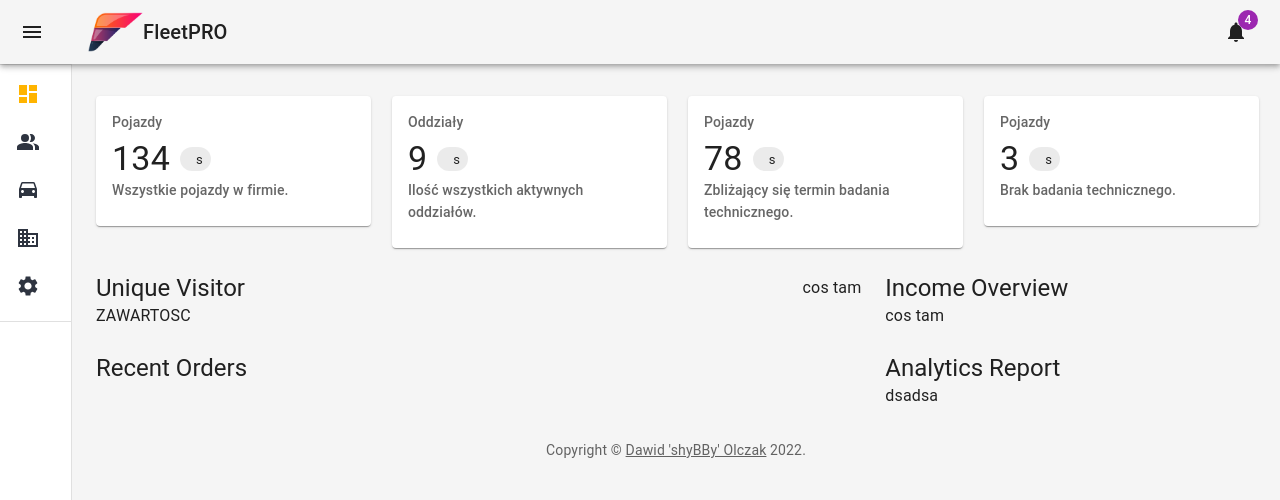
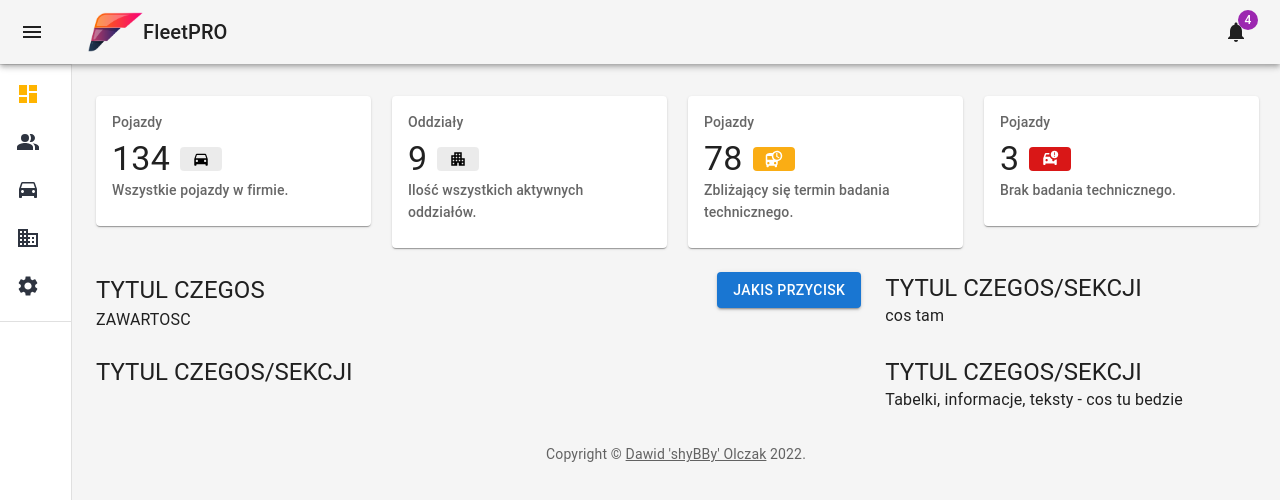
Before and after one commit to shyBBy/frontend_fleet-pro, a React (Create React App) app: page /dashboard in a window 1280 px wide. Shown: the top 500 px of the page. Built offline with nearby package versions, Linux system fonts and the light colour scheme; no server answers.

Commit message:
Added Card with props

```diff
--- a/src/components/Dashboard/Dashboard.tsx
+++ b/src/components/Dashboard/Dashboard.tsx
@@ -11,6 +11,10 @@ import {
 } from "@mui/material";
 import {MessageOutlined} from "@mui/icons-material";
 import {MainCard} from "../MainCard";
+import CarCrashIcon from '@mui/icons-material/CarCrash';
+import DirectionsCarIcon from '@mui/icons-material/DirectionsCar';
+import ApartmentIcon from '@mui/icons-material/Apartment';
+import DepartureBoardIcon from '@mui/icons-material/DepartureBoard';
 
 
 
@@ -53,16 +57,16 @@ export const Dashboard = () => {
 
                 {/* row 1 */}
                 <Grid item xs={12} sm={6} md={4} lg={3}>
-                    <MainCard title={'Pojazdy'} count={134} description={'Wszystkie pojazdy w firmie.'}/>
+                    <MainCard title={'Pojazdy'} count={134} description={'Wszystkie pojazdy w firmie.'} icon={<DirectionsCarIcon style={{color: 'black'}}/>}/>
                 </Grid>
                 <Grid item xs={12} sm={6} md={4} lg={3}>
-                    <MainCard title={'Oddziały'} count={9} description={'Ilość wszystkich aktywnych oddziałów.'}/>
+                    <MainCard title={'Oddziały'} count={9} description={'Ilość wszystkich aktywnych oddziałów.'} icon={<ApartmentIcon style={{color: 'black'}}/>}/>
                 </Grid>
                 <Grid item xs={12} sm={6} md={4} lg={3}>
-                    <MainCard title={'Pojazdy'} count={78} description={'Zbliżający się termin badania technicznego.'}/>
+                    <MainCard title={'Pojazdy'} count={78} description={'Zbliżający się termin badania technicznego.'} chipColor={`rgb(250, 173, 20)`} icon={<DepartureBoardIcon style={{color: 'white'}}/>}/>
                 </Grid>
                 <Grid item xs={12} sm={6} md={4} lg={3}>
-                    <MainCard title={'Pojazdy'} count={3} description={'Brak badania technicznego.'}/>
+                    <MainCard title={'Pojazdy'} count={3} description={'Brak badania technicznego.'} chipColor={`rgb(217, 23, 23)`} icon={<CarCrashIcon style={{ color: 'white' }}/>}/>
                 </Grid>
 
                 <Grid item md={8} sx={{ display: { sm: 'none', md: 'block', lg: 'none' } }} />
@@ -71,11 +75,11 @@ export const Dashboard = () => {
                 <Grid item xs={12} md={7} lg={8}>
                     <Grid container alignItems="center" justifyContent="space-between">
                         <Grid item>
-                            <Typography variant="h5">Unique Visitor</Typography>
+                            <Typography variant="h5">TYTUL CZEGOS</Typography>
                         </Grid>
                         <Grid item>
                             <Stack direction="row" alignItems="center" spacing={0}>
-                                cos tam
+                               <Button variant={'contained'}>Jakis przycisk</Button>
                             </Stack>
                         </Grid>
                     </Grid>
@@ -84,7 +88,7 @@ export const Dashboard = () => {
                 <Grid item xs={12} md={5} lg={4}>
                     <Grid container alignItems="center" justifyContent="space-between">
                         <Grid item>
-                            <Typography variant="h5">Income Overview</Typography>
+                            <Typography variant="h5">TYTUL CZEGOS/SEKCJI</Typography>
                         </Grid>
                         <Grid item />
                     </Grid>
@@ -95,7 +99,7 @@ export const Dashboard = () => {
                 <Grid item xs={12} md={7} lg={8}>
                     <Grid container alignItems="center" justifyContent="space-between">
                         <Grid item>
-                            <Typography variant="h5">Recent Orders</Typography>
+                            <Typography variant="h5">TYTUL CZEGOS/SEKCJI</Typography>
                         </Grid>
                         <Grid item />
                     </Grid>
@@ -104,11 +108,11 @@ export const Dashboard = () => {
                 <Grid item xs={12} md={5} lg={4}>
                     <Grid container alignItems="center" justifyContent="space-between">
                         <Grid item>
-                            <Typography variant="h5">Analytics Report</Typography>
+                            <Typography variant="h5">TYTUL CZEGOS/SEKCJI</Typography>
                         </Grid>
                         <Grid item />
                     </Grid>
-                    dsadsa
+                    Tabelki, informacje, teksty - cos tu bedzie
                 </Grid>
 
 
--- a/src/components/MainCard.tsx
+++ b/src/components/MainCard.tsx
@@ -1,6 +1,7 @@
 import React from "react";
 import {CardMedia, Paper, CardContent, Stack, Grid, Typography, Chip, Box } from '@mui/material';
 import { MainCardPropInterface } from "../interfaces/components.interfaces";
+import CarCrashIcon from '@mui/icons-material/CarCrash';
 
 const bull = (
     <Box
@@ -14,7 +15,7 @@ const bull = (
 export const MainCard = (props: MainCardPropInterface) => {
 
 
-    const {title, count, color, direction, spacing, variant, description, chipColor} = props;
+    const {title, count, direction, spacing, variant, description, chipColor, icon} = props;
 
     return(
         <>
@@ -31,12 +32,14 @@ export const MainCard = (props: MainCardPropInterface) => {
                                 </Typography>
                             </Grid>
                             <Grid item>
-                                <Chip
-                                variant="filled"
-                                label={`s`}
-                                sx={{ ml: 1.25, pl: 1 }}
-                                size="small"
-                                />
+                                <Box color={'white'}>
+                                    <Chip
+                                        variant="filled"
+                                        icon={icon}
+                                        sx={{ ml: 1.25, pl: 1, backgroundColor: `${chipColor}`, borderRadius: '4px', }}
+                                        size="small"
+                                    />
+                                </Box>
                                 {/* <Chip variant="combined"
                                 color='blue'
                                 label='d'
--- a/src/interfaces/components.interfaces.ts
+++ b/src/interfaces/components.interfaces.ts
@@ -8,4 +8,5 @@ export interface MainCardPropInterface {
     variant?: string,
     description?: string,
     chipColor?: string,
+    icon?: any,
 }
```
